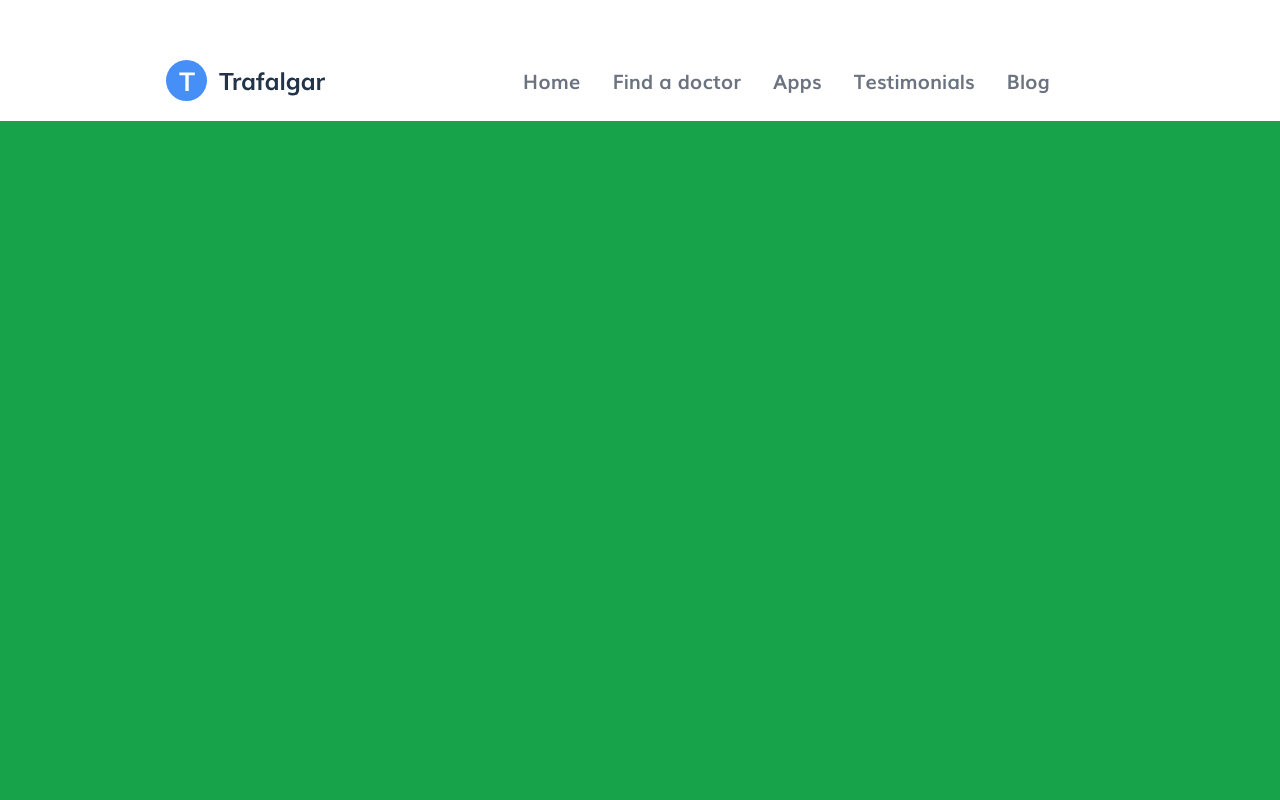
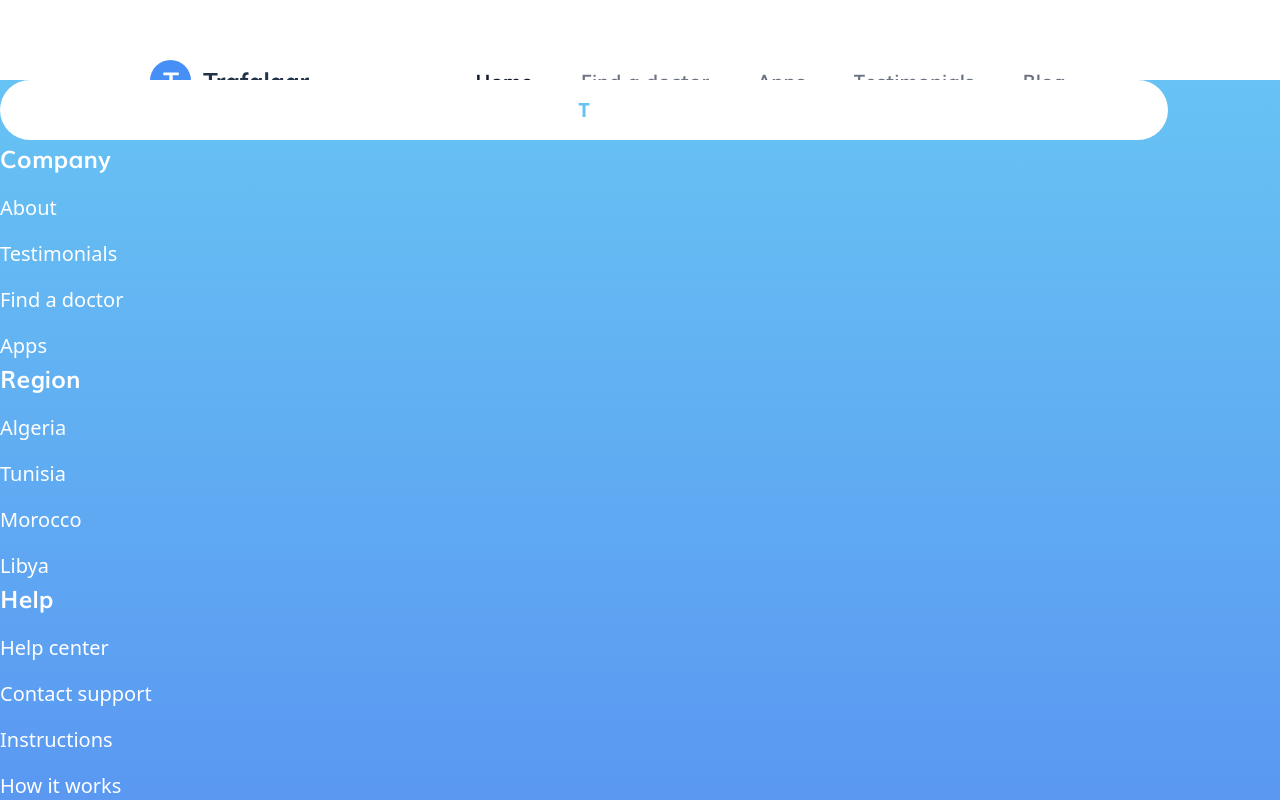
Before and after one commit to hennanedouaa/Trafalgar-landing-page, a React (Vite) app: page / in a window 1280 px wide. Built offline with nearby package versions, Linux system fonts and the light colour scheme; what tailwindcss-aspect-ratio would draw is missing.

Commit message:
WIP footer

```diff
--- a/src/App.jsx
+++ b/src/App.jsx
@@ -1,11 +1,13 @@
 import { useState } from 'react';
 import './App.css';
 import NavBar from './Components/NavBar';
+import Footer from './Components/Footer';
 
 function App() {
   return (
-    <div className='bg-green-600 h-screen w-screen'>
+    <div className='bg-white h-screen w-screen'>
      <NavBar/>
+     <Footer/>
     </div>
   )
 }
--- /dev/null
+++ b/src/Components/Footer.jsx
@@ -0,0 +1,49 @@
+import React from "react";
+import logo from "../assets/logo.svg";
+
+export default function Footer(){
+
+    return (
+  <div className="bg-gradient-to-t from-dblue to-bblue fixed bottom-0 left-0 w-full h-auto  ">
+<div className="md:flex-row gap-[4em] justify-end mr-[7em]">
+
+
+<div className="flex-col space-y-[1em]" >
+<div className="bg-white rounded-full p-4 w-13 h-13 items-center justify-center">
+    <p className="text-bblue text-xl font-extrabold">T</p>
+</div>
+    </div>
+
+
+<div className="flex-col space-y-[0.9em]">
+<p className=" Tfoot">Company</p>
+<p className="foot">About</p>
+<p className="foot">Testimonials</p>
+<p className="foot">Find a doctor</p>
+<p className="foot">Apps</p>
+</div>
+
+
+
+<div className="flex-col space-y-[0.9em]">
+<p className=" Tfoot">Region</p>
+<p className="foot">Algeria</p>
+<p className="foot">Tunisia</p>
+<p className="foot">Morocco</p>
+<p className="foot">Libya</p>
+</div>
+
+
+<div className="flex-col space-y-[0.9em]">
+<p className=" Tfoot">Help</p>
+<p className="foot">Help center</p>
+<p className="foot">Contact support</p>
+<p className="foot">Instructions</p>
+<p className="foot">How it works</p>
+</div>
+
+</div>
+    </div>
+
+    )
+}
--- a/src/Components/NavBar.jsx
+++ b/src/Components/NavBar.jsx
@@ -3,11 +3,11 @@ import logo from "../assets/logo.svg";
 export default function NavBar(){
 
     return (
-  <div className=" bg-white  m-0 p-0 ">
+  <div className=" bg-white  m-0 p-0 sticky w-full">
     <div className="flex flex-nowrap max-w-full min-w-full p-5 mt-5 md:mt-10 items-center  md:justify-around">
     <img className=" ml-[3em] hover:scale-110" src={logo}></img>
-     <ul className=" hidden md:flex gap-8 justify-evenly items-center mr-[7em] " >
-        <li><a href="">Home</a></li>
+     <ul className=" hidden md:flex gap-12 justify-evenly items-center mr-[7em] " >
+        <li><a className="text-gray-900 font-bold" href="">Home</a></li>
         <li><a href="">Find a doctor</a></li>
         <li><a href="">Apps</a></li>
         <li><a href="">Testimonials</a></li>
--- a/src/index.css
+++ b/src/index.css
@@ -3,9 +3,18 @@
 @tailwind utilities;
 
 li a{
-    @apply text-xl text-gray-500 font-Muli font-semibold;
+    @apply  text-gray-500 font-Muli text-xl;
 }
 
 li a:hover{
     @apply text-gray-900;
 }
+
+.foot{
+    @apply text-left text-white font-normal text-xl ;
+}
+
+.Tfoot{
+    @apply text-left text-white font-Muli text-[24px] font-bold;
+
+}
--- a/tailwind.config.js
+++ b/tailwind.config.js
@@ -9,10 +9,13 @@ export default {
       fontFamily: {
         Muli: "Muli",
       },
+      colors: {
+        bblue : "#67C3F3",
+        dblue : "#5A98F2",
+      }
     },
   },
   plugins: [
     require('tailwindcss-aspect-ratio'),
-
   ],
 }
```
